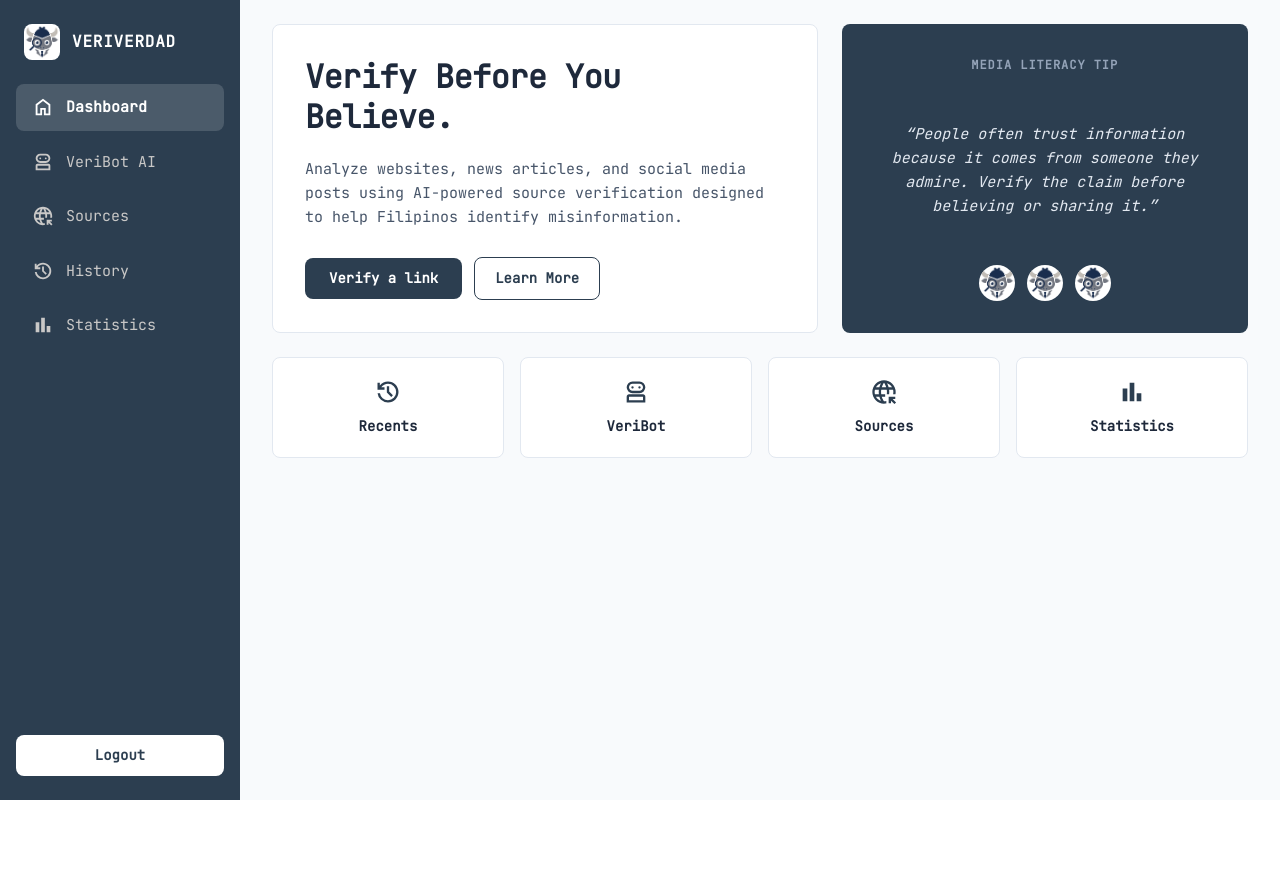
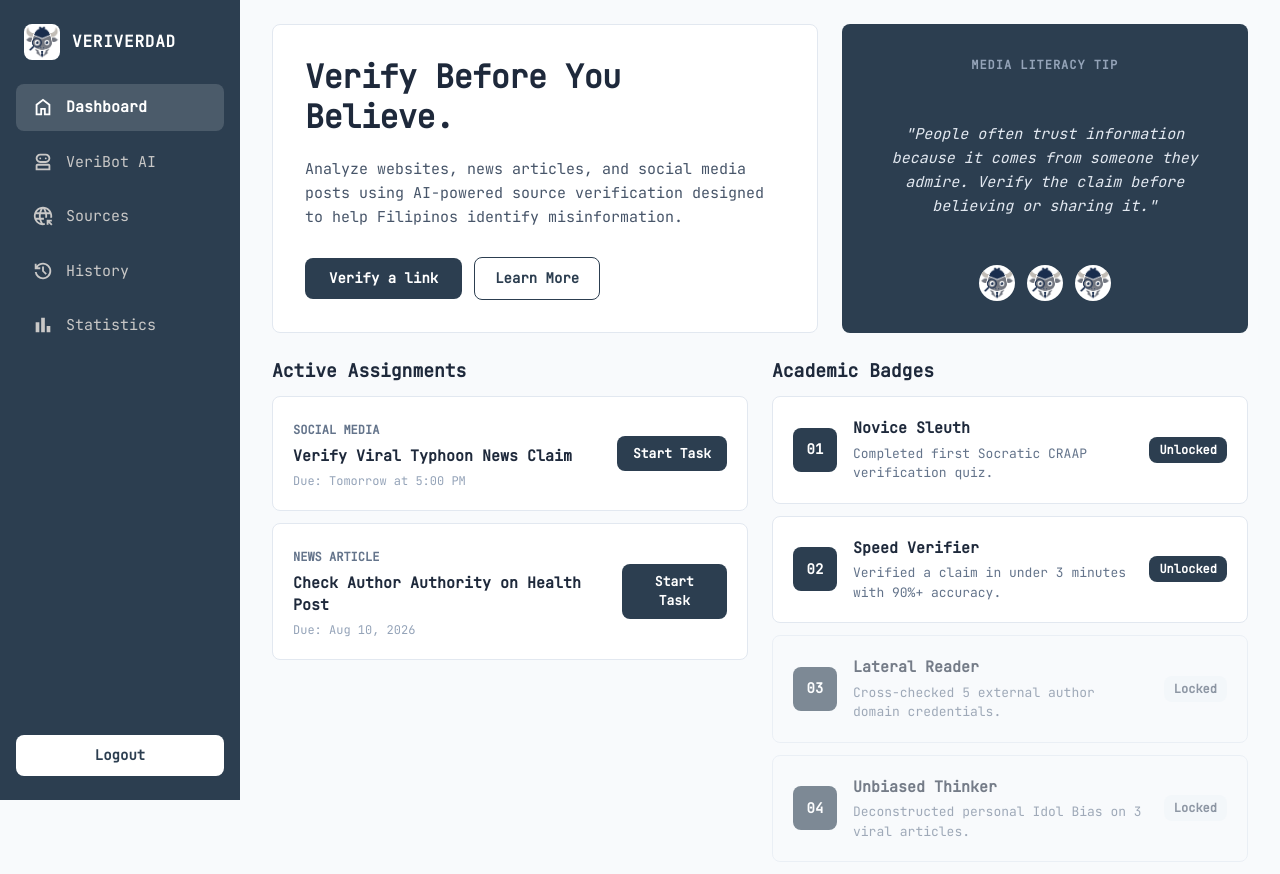
Before and after one commit to IMOitself/VeriVerdad, a React (Vite) app in the folder frontend/: page /dashboard in a window 1280 px wide. Shown: the top 874 px of the page. Before the commit the page ends 800 px from the top, so only its background shows below. Built offline with nearby package versions, Linux system fonts and the light colour scheme; no server answers; sample sign-in values are in the browser's storage.

Commit message:
feat(dashboard): better modular layout and enhanced styling

```diff
--- a/frontend/src/components/dashboard/BadgeCard.css
+++ b/frontend/src/components/dashboard/BadgeCard.css
@@ -1 +1,59 @@
-/* BadgeCard.css */
+.badge-card {
+	background-color: #FFFFFF;
+	border: 1px solid #E2E8F0;
+	border-radius: 8px;
+	padding: 20px;
+	display: flex;
+	align-items: center;
+	gap: 16px;
+}
+
+.badge-card.locked {
+	opacity: 0.6;
+	background-color: #F8FAFC;
+}
+
+.badge-icon {
+	width: 44px;
+	height: 44px;
+	border-radius: 8px;
+	background-color: #2C3E50;
+	color: #FFFFFF;
+	display: flex;
+	align-items: center;
+	justify-content: center;
+	font-weight: 700;
+	font-size: 14px;
+	flex-shrink: 0;
+}
+
+.badge-info {
+	flex: 1;
+}
+
+.badge-info h4 {
+	font-size: 15px;
+	font-weight: 700;
+	color: #1E293B;
+	margin: 0 0 4px 0;
+}
+
+.badge-info p {
+	font-size: 13px;
+	color: #64748B;
+	margin: 0;
+}
+
+.badge-status {
+	font-size: 12px;
+	font-weight: 600;
+	padding: 4px 10px;
+	border-radius: 8px;
+	background-color: #F1F5F9;
+	color: #475569;
+}
+
+.badge-card.unlocked .badge-status {
+	background-color: #2C3E50;
+	color: #FFFFFF;
+}
--- a/frontend/src/components/dashboard/BadgeCard.jsx
+++ b/frontend/src/components/dashboard/BadgeCard.jsx
@@ -1,5 +1,14 @@
 import './BadgeCard.css';
 
-export default function BadgeCard() {
-  return <></>;
+export default function BadgeCard({ number, name, description, unlocked }) {
+	return (
+		<div className={`badge-card ${unlocked ? 'unlocked' : 'locked'}`}>
+			<div className="badge-icon">{String(number).padStart(2, '0')}</div>
+			<div className="badge-info">
+				<h4>{name}</h4>
+				<p>{description}</p>
+			</div>
+			<span className="badge-status">{unlocked ? 'Unlocked' : 'Locked'}</span>
+		</div>
+	);
 }
--- a/frontend/src/components/dashboard/TaskCard.css
+++ b/frontend/src/components/dashboard/TaskCard.css
@@ -1 +1,45 @@
-/* TaskCard.css */
+.task-card {
+	background-color: #FFFFFF;
+	border: 1px solid #E2E8F0;
+	border-radius: 8px;
+	padding: 20px;
+	display: flex;
+	align-items: center;
+	justify-content: space-between;
+	gap: 16px;
+}
+
+.task-category {
+	font-size: 12px;
+	font-weight: 600;
+	color: #64748B;
+	text-transform: uppercase;
+}
+
+.task-info h4 {
+	font-size: 15px;
+	font-weight: 600;
+	margin: 4px 0;
+	color: #1E293B;
+}
+
+.task-info p {
+	font-size: 12px;
+	color: #94A3B8;
+	margin: 0;
+}
+
+.btn-task-start {
+	padding: 8px 16px;
+	background-color: #2C3E50;
+	color: #FFFFFF;
+	border: none;
+	border-radius: 8px;
+	font-size: 13px;
+	font-weight: 600;
+	cursor: pointer;
+}
+
+.btn-task-start:hover {
+	opacity: 0.8;
+}
--- a/frontend/src/components/dashboard/TaskCard.jsx
+++ b/frontend/src/components/dashboard/TaskCard.jsx
@@ -1,5 +1,14 @@
 import './TaskCard.css';
 
-export default function TaskCard() {
-  return <></>;
+export default function TaskCard({ category, title, due }) {
+	return (
+		<div className="task-card">
+			<div className="task-info">
+				<span className="task-category">{category}</span>
+				<h4>{title}</h4>
+				<p>Due: {due}</p>
+			</div>
+			<button className="btn-task-start">Start Task</button>
+		</div>
+	);
 }
--- a/frontend/src/pages/Dashboard.css
+++ b/frontend/src/pages/Dashboard.css
@@ -172,3 +172,35 @@
 .tab:hover {
 	opacity: 0.8;
 }
+
+.dashboard-grid {
+	display: flex;
+	gap: 24px;
+	width: 100%;
+}
+
+.dashboard-col {
+	flex: 1;
+	display: flex;
+	flex-direction: column;
+	gap: 12px;
+}
+
+.col-title {
+	font-size: 18px;
+	font-weight: 700;
+	color: #1E293B;
+	margin: 0;
+}
+
+.task-list {
+	display: flex;
+	flex-direction: column;
+	gap: 12px;
+}
+
+.badge-list {
+	display: flex;
+	flex-direction: column;
+	gap: 12px;
+}
--- a/frontend/src/pages/Dashboard.jsx
+++ b/frontend/src/pages/Dashboard.jsx
@@ -1,5 +1,19 @@
 import './Dashboard.css';
 import Sidebar from '../components/dashboard/Sidebar';
+import TaskCard from '../components/dashboard/TaskCard';
+import BadgeCard from '../components/dashboard/BadgeCard';
+
+const tasks = [
+	{ id: 1, category: 'Social Media', title: 'Verify Viral Typhoon News Claim', due: 'Tomorrow at 5:00 PM' },
+	{ id: 2, category: 'News Article', title: 'Check Author Authority on Health Post', due: 'Aug 10, 2026' },
+];
+
+const badges = [
+	{ number: 1, name: 'Novice Sleuth', description: 'Completed first Socratic CRAAP verification quiz.', unlocked: true },
+	{ number: 2, name: 'Speed Verifier', description: 'Verified a claim in under 3 minutes with 90%+ accuracy.', unlocked: true },
+	{ number: 3, name: 'Lateral Reader', description: 'Cross-checked 5 external author domain credentials.', unlocked: false },
+	{ number: 4, name: 'Unbiased Thinker', description: 'Deconstructed personal Idol Bias on 3 viral articles.', unlocked: false },
+];
 
 export default function Dashboard() {
 	return (
@@ -17,7 +31,7 @@ export default function Dashboard() {
 					</div>
 					<div className="hero-card hero-card2">
 						<h3>MEDIA LITERACY TIP</h3>
-						<p>“People often trust information because it comes from someone they admire. Verify the claim before believing or sharing it.”</p>
+						<p>"People often trust information because it comes from someone they admire. Verify the claim before believing or sharing it."</p>
 						<div className="pfps">
 							<img src="logo.png" className="pfp" alt="PFP" />
 							<img src="logo.png" className="pfp" alt="PFP" />
@@ -26,22 +40,38 @@ export default function Dashboard() {
 					</div>
 				</div>
 
-				<div className="tabs">
-					<div className="tab">
-						<svg xmlns="http://www.w3.org/2000/svg" height="24px" viewBox="0 -960 960 960" width="24px"><path d="M480-120q-138 0-240.5-91.5T122-440h82q14 104 92.5 172T480-200q117 0 198.5-81.5T760-480q0-117-81.5-198.5T480-760q-69 0-129 32t-101 88h110v80H120v-240h80v94q51-64 124.5-99T480-840q75 0 140.5 28.5t114 77q48.5 48.5 77 114T840-480q0 75-28.5 140.5t-77 114q-48.5 48.5-114 77T480-120Zm112-192L440-464v-216h80v184l128 128-56 56Z" /></svg>
-						<p>Recents</p>
+				<div className="dashboard-grid">
+					<div className="dashboard-col">
+						<h2 className="col-title">Active Assignments</h2>
+						<div className="task-list">
+							{tasks.map(function (task) {
+								return (
+									<TaskCard
+										key={task.id}
+										category={task.category}
+										title={task.title}
+										due={task.due}
+									/>
+								);
+							})}
+						</div>
 					</div>
-					<div className="tab">
-						<svg xmlns="http://www.w3.org/2000/svg" height="24px" viewBox="0 -960 960 960" width="24px"><path d="M160-120v-200q0-33 23.5-56.5T240-400h480q33 0 56.5 23.5T800-320v200H160Zm200-320q-83 0-141.5-58.5T160-640q0-83 58.5-141.5T360-840h240q83 0 141.5 58.5T800-640q0 83-58.5 141.5T600-440H360ZM240-200h480v-120H240v120Zm120-320h240q50 0 85-35t35-85q0-50-35-85t-85-35H360q-50 0-85 35t-35 85q0 50 35 85t85 35Zm28.5-91.5Q400-623 400-640t-11.5-28.5Q377-680 360-680t-28.5 11.5Q320-657 320-640t11.5 28.5Q343-600 360-600t28.5-11.5Zm240 0Q640-623 640-640t-11.5-28.5Q617-680 600-680t-28.5 11.5Q560-657 560-640t11.5 28.5Q583-600 600-600t28.5-11.5ZM480-200Zm0-440Z" /></svg>
-						<p>VeriBot</p>
-					</div>
-					<div className="tab">
-						<svg xmlns="http://www.w3.org/2000/svg" height="24px" viewBox="0 -960 960 960" width="24px"><path d="M838-65 720-183v89h-80v-226h226v80h-90l118 118-56 57ZM480-80q-83 0-156-31.5T197-197q-54-54-85.5-127T80-480q0-83 31.5-156T197-763q54-54 127-85.5T480-880q83 0 156 31.5T763-763q54 54 85.5 127T880-480q0 20-2 40t-6 40h-82q5-20 7.5-40t2.5-40q0-20-2.5-40t-7.5-40H654q3 20 4.5 40t1.5 40q0 20-1.5 40t-4.5 40h-80q3-20 4.5-40t1.5-40q0-20-1.5-40t-4.5-40H386q-3 20-4.5 40t-1.5 40q0 20 1.5 40t4.5 40h134v80H404q12 43 31 82.5t45 75.5q20 0 40-2.5t40-4.5v82q-20 2-40 4.5T480-80ZM170-400h136q-3-20-4.5-40t-1.5-40q0-20 1.5-40t4.5-40H170q-5 20-7.5 40t-2.5 40q0 20 2.5 40t7.5 40Zm34-240h118q9-37 22.5-72.5T376-782q-55 18-99 54.5T204-640Zm172 462q-18-34-31.5-69.5T322-320H204q29 51 73 87.5t99 54.5Zm28-462h152q-12-43-31-82.5T480-798q-26 36-45 75.5T404-640Zm234 0h118q-29-51-73-87.5T584-782q18 34 31.5 69.5T638-640Z" /></svg>
-						<p>Sources</p>
-					</div>
-					<div className="tab">
-						<svg xmlns="http://www.w3.org/2000/svg" height="24px" viewBox="0 -960 960 960" width="24px"><path d="M640-160v-280h160v280H640Zm-240 0v-640h160v640H400Zm-240 0v-440h160v440H160Z" /></svg>
-						<p>Statistics</p>
+
+					<div className="dashboard-col">
+						<h2 className="col-title">Academic Badges</h2>
+						<div className="badge-list">
+							{badges.map(function (badge) {
+								return (
+									<BadgeCard
+										key={badge.number}
+										number={badge.number}
+										name={badge.name}
+										description={badge.description}
+										unlocked={badge.unlocked}
+									/>
+								);
+							})}
+						</div>
 					</div>
 				</div>
 			</div>
--- a/frontend/src/pages/Sources.jsx
+++ b/frontend/src/pages/Sources.jsx
@@ -1,5 +1,19 @@
 import './Sources.css';
 import Sidebar from '../components/dashboard/Sidebar';
+import BadgeCard from '../components/dashboard/BadgeCard';
+
+const badges = [
+	{ number: 1, name: 'Novice Sleuth', description: 'Completed first Socratic CRAAP verification quiz.', unlocked: true },
+	{ number: 2, name: 'Speed Verifier', description: 'Verified a complex claim in under 3 minutes with 90%+ accuracy.', unlocked: true },
+	{ number: 3, name: 'Lateral Reader', description: 'Cross-checked 5 external author domain credentials.', unlocked: false },
+	{ number: 4, name: 'Unbiased Thinker', description: 'Deconstructed personal Idol Bias on 3 viral articles.', unlocked: false },
+];
+
+const guidelines = [
+	{ tag: 'AUTHORITY', title: 'Cross-Check Author Credentials', body: 'Always verify if the publisher or content creator has established domain expertise and verifiable affiliations before trusting news reports.' },
+	{ tag: 'CURRENCY', title: 'Check Publication Timestamp', body: 'Ensure old news reports or recycled media clips from past years are not being misrepresented as current live events.' },
+	{ tag: 'PURPOSE', title: 'Identify Intended Bias & Engagement Bait', body: 'Distinguish between objective investigative journalism and emotionally driven clickbait designed to exploit parasocial attachment.' },
+];
 
 export default function Sources() {
 	return (
@@ -9,64 +23,32 @@ export default function Sources() {
 				<section className="sources-section">
 					<h2>Academic Badges</h2>
 					<div className="badges-grid">
-						<div className="badge-card unlocked">
-							<div className="badge-icon">01</div>
-							<div className="badge-info">
-								<h4>Novice Sleuth</h4>
-								<p>Completed first Socratic CRAAP verification quiz.</p>
-							</div>
-							<span className="badge-status">Unlocked</span>
-						</div>
-
-						<div className="badge-card unlocked">
-							<div className="badge-icon">02</div>
-							<div className="badge-info">
-								<h4>Speed Verifier</h4>
-								<p>Verified a complex claim in under 3 minutes with 90%+ accuracy.</p>
-							</div>
-							<span className="badge-status">Unlocked</span>
-						</div>
-
-						<div className="badge-card locked">
-							<div className="badge-icon">03</div>
-							<div className="badge-info">
-								<h4>Lateral Reader</h4>
-								<p>Cross-checked 5 external author domain credentials.</p>
-							</div>
-							<span className="badge-status">Locked</span>
-						</div>
-
-						<div className="badge-card locked">
-							<div className="badge-icon">04</div>
-							<div className="badge-info">
-								<h4>Unbiased Thinker</h4>
-								<p>Deconstructed personal Idol Bias on 3 viral articles.</p>
-							</div>
-							<span className="badge-status">Locked</span>
-						</div>
+						{badges.map(function (badge) {
+							return (
+								<BadgeCard
+									key={badge.number}
+									number={badge.number}
+									name={badge.name}
+									description={badge.description}
+									unlocked={badge.unlocked}
+								/>
+							);
+						})}
 					</div>
 				</section>
 
 				<section className="sources-section">
 					<h2>Fact-Checking & Credibility Guidelines</h2>
 					<div className="sources-list">
-						<div className="source-item">
-							<span className="source-tag">AUTHORITY</span>
-							<h4>Cross-Check Author Credentials</h4>
-							<p>Always verify if the publisher or content creator has established domain expertise and verifiable affiliations before trusting news reports.</p>
-						</div>
-
-						<div className="source-item">
-							<span className="source-tag">CURRENCY</span>
-							<h4>Check Publication Timestamp</h4>
-							<p>Ensure old news reports or recycled media clips from past years are not being misrepresented as current live events.</p>
-						</div>
-
-						<div className="source-item">
-							<span className="source-tag">PURPOSE</span>
-							<h4>Identify Intended Bias & Engagement Bait</h4>
-							<p>Distinguish between objective investigative journalism and emotionally driven clickbait designed to exploit parasocial attachment.</p>
-						</div>
+						{guidelines.map(function (item) {
+							return (
+								<div key={item.tag} className="source-item">
+									<span className="source-tag">{item.tag}</span>
+									<h4>{item.title}</h4>
+									<p>{item.body}</p>
+								</div>
+							);
+						})}
 					</div>
 				</section>
 			</div>
```
Also changed, not shown: frontend/src/components/dashboard/StatCard.css (+23 -1 lines), frontend/src/components/dashboard/StatCard.jsx (+7 -2 lines), frontend/src/pages/History.jsx (+23 -21 lines), frontend/src/pages/Statistics.jsx (+5 -19 lines).
